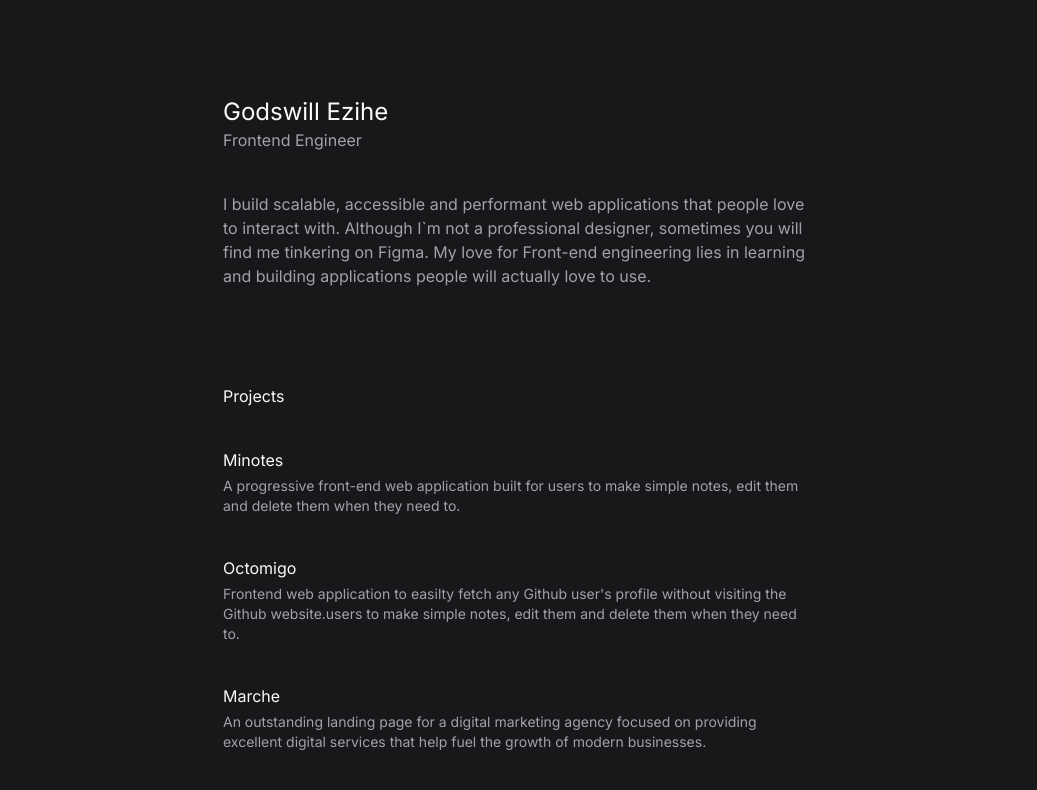
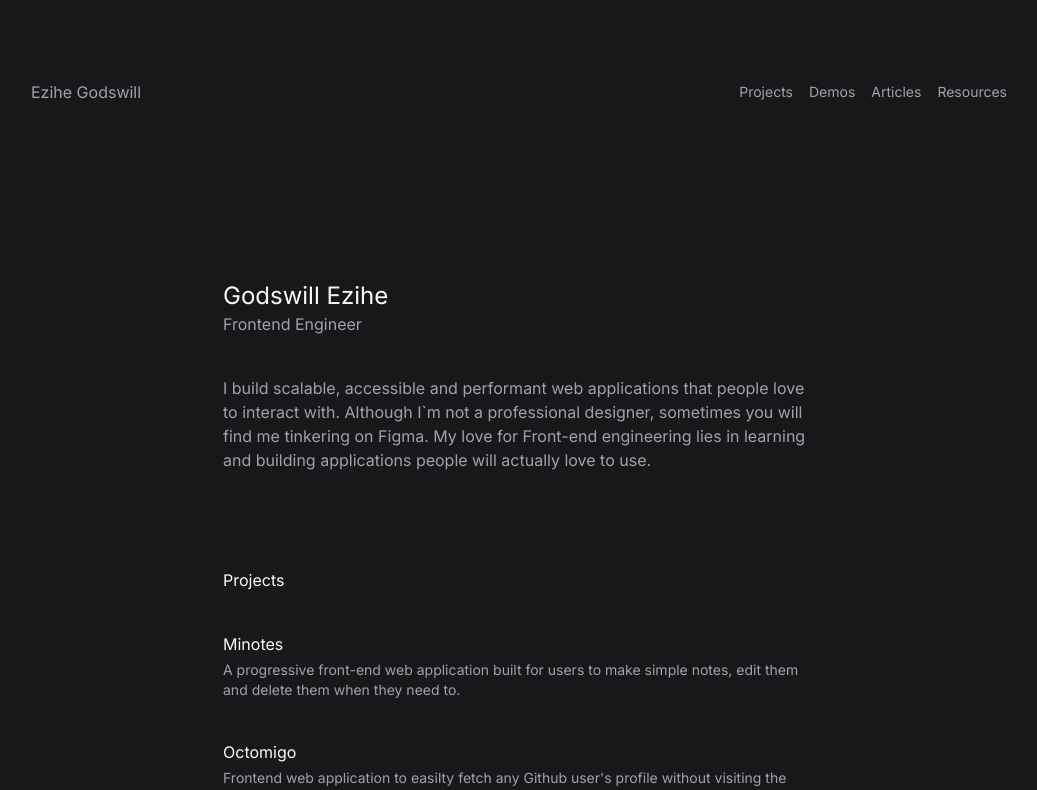
Before and after one commit to gzkdev/web-portfolio, a Next.js app: page / in a window 1280 px wide. Shown: the top 790 px of the page, without its empty margins (121-1158 px from the left). Built offline with nearby package versions, Linux system fonts and the light colour scheme.

Commit message:
add navbar component

```diff
--- a/app/layout.tsx
+++ b/app/layout.tsx
@@ -1,7 +1,7 @@
 import type { Metadata } from "next";
 import { Inter } from "next/font/google";
+import { Navbar } from "@/components/navbar";
 import "./globals.css";
-// import { Menu } from "@/components/menu";
 
 const inter = Inter({ subsets: ["latin"] });
 
@@ -18,8 +18,8 @@ export default function RootLayout({
   return (
     <html lang="en">
       <body className={inter.className}>
+        <Navbar />
         {children}
-        {/* <Menu /> */}
       </body>
     </html>
   );
--- /dev/null
+++ b/components/navbar.tsx
@@ -0,0 +1,28 @@
+import Link from "next/link";
+
+export function Navbar() {
+  return (
+    <nav>
+      <div className="max-w-screen-lg mx-auto flex items-center justify-between px-6 py-20">
+        <Link href="/">Ezihe Godswill</Link>
+
+        <ul className="hidden sm:flex sm:items-center sm:gap-4 sm:text-sm">
+          <li>
+            <Link href="/articles">Projects</Link>
+          </li>
+          <li>
+            <Link href="/articles">Demos</Link>
+          </li>
+          <li>
+            <Link href="/articles">Articles</Link>
+          </li>
+          <li>
+            <Link href="/articles">Resources</Link>
+          </li>
+        </ul>
+
+        <button className="size-8 border rounded-full sm:hidden"></button>
+      </div>
+    </nav>
+  );
+}
```
